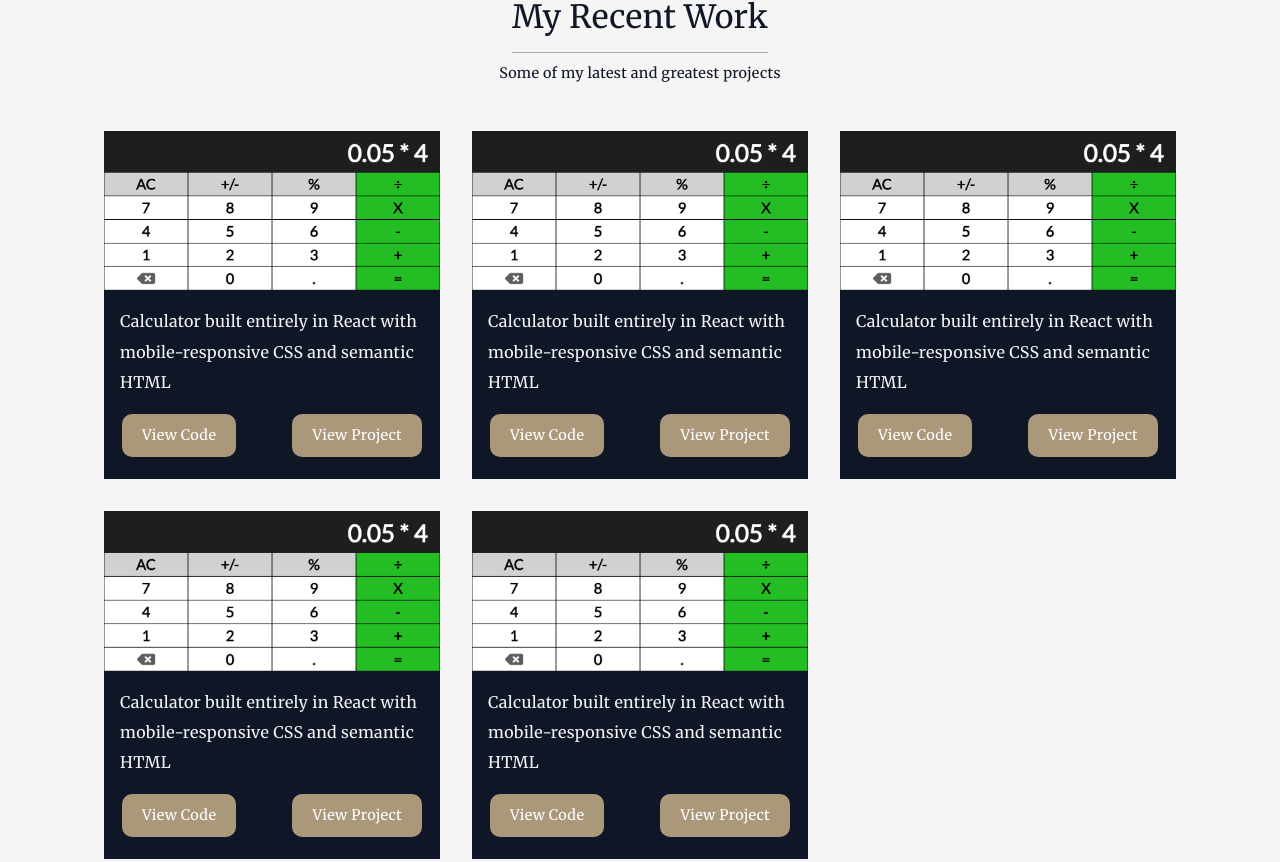
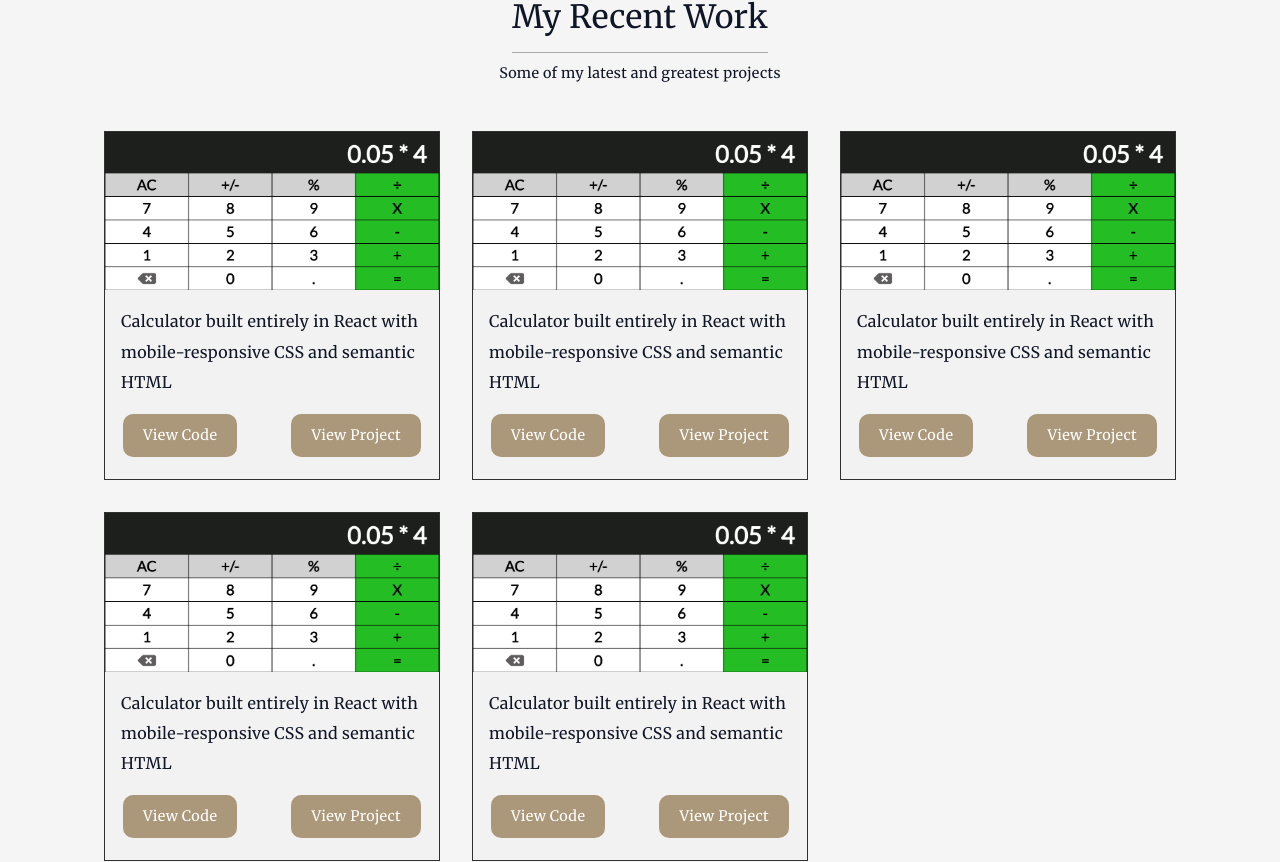
Before and after one commit to Oscar-Ornelas/portfolio-app, a React (Create React App) app: page / in a window 1280 px wide. Shown: the part 574-1436 px from the top of the page. Built offline with nearby package versions, Linux system fonts and the light colour scheme; the HTML template or start-up script is replaced by a standard one.

Commit message:
portfolio color change

```diff
--- a/src/App.css
+++ b/src/App.css
@@ -330,11 +330,11 @@ a:visited {
   display: grid;
   grid-template-columns: repeat(auto-fit, minmax(250px, 1fr));
   grid-gap: 2em;
-  color: #F5F5F5;
 }
 
 .project {
-  background: #0F1626;
+  background: #f2f2f2;
+  border: 1px solid rgba(0, 0, 0, 0.8);
 }
 
 .project-btns {
```
